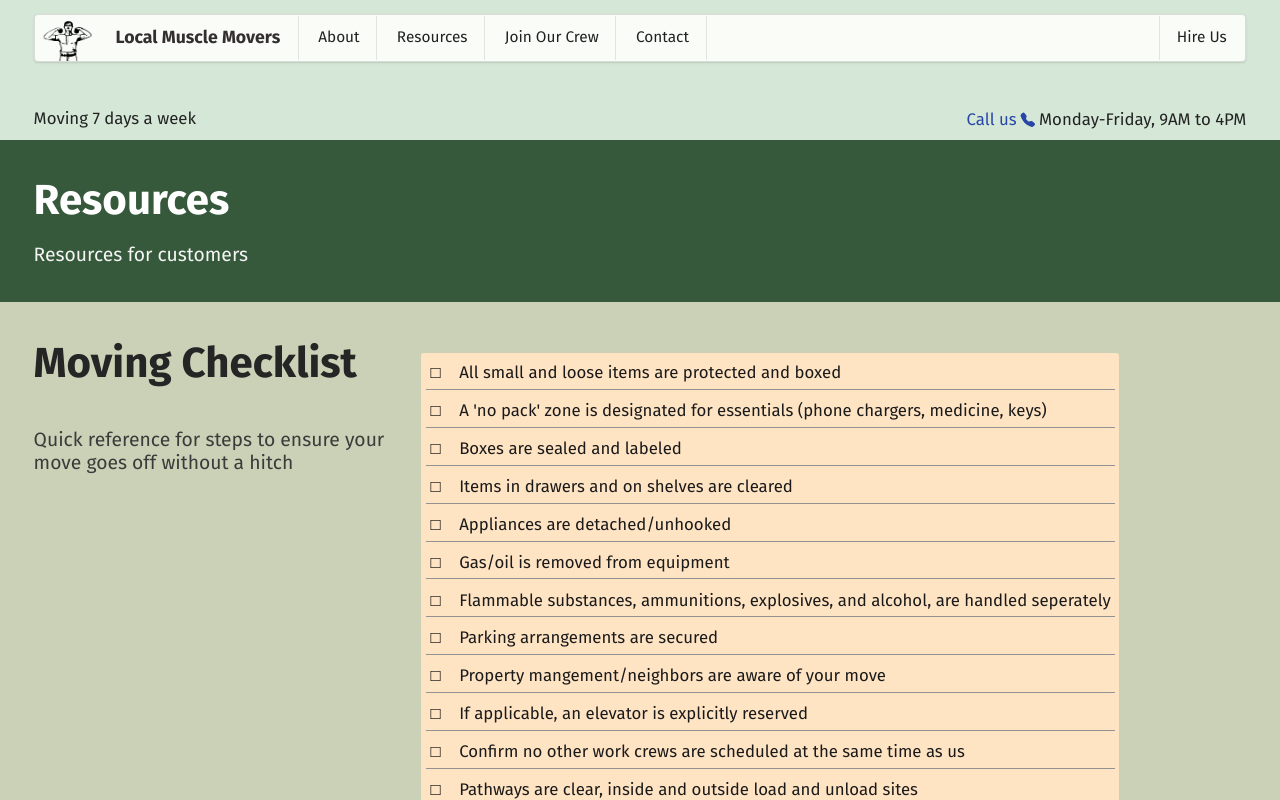
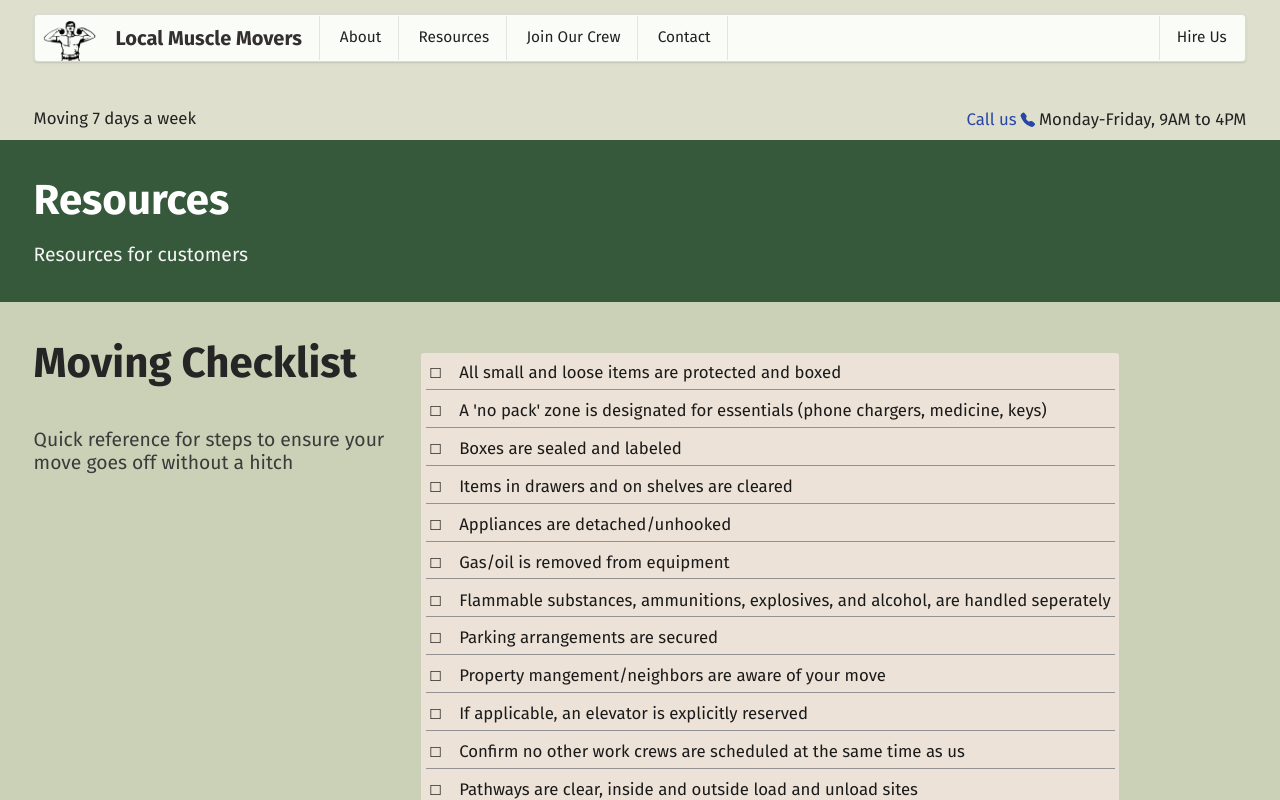
Before and after one commit to zqxyz/lmm-website, a React (Create React App) app: page /resources in a window 1280 px wide. Shown: the top 800 px of the page. Built offline with nearby package versions, Linux system fonts and the light colour scheme.

Commit message:
we've gone fully earth tones

```diff
--- a/public/style/checklist.css
+++ b/public/style/checklist.css
@@ -1,7 +1,7 @@
 ul.checklist {
     list-style-type: none;
     width: fit-content;
-    background-color: bisque;
+    background-color: #ece2d7;
     padding: 0.25em;
     -webkit-border-radius: 3px;
     -moz-border-radius: 3px;
--- a/public/style/header.css
+++ b/public/style/header.css
@@ -48,7 +48,7 @@
 
 #localmuscle {
     color: rgb(51, 47, 47);
-    font-size: 1.15em;
+    font-size: 1.3em;
     font-weight: 700;
     background-color: transparent;
     -webkit-border-radius: 3px;
--- a/public/style/main.css
+++ b/public/style/main.css
@@ -26,7 +26,7 @@ html, body, #root {
 }
 
 body {
-    background-color: #d5e8d7;
+    background-color: #dfdfce;
     color: rgb(34, 34, 34);
     font-size: 1.2em;
     line-height: 140%;
--- a/src/pages/Landing/Services.js
+++ b/src/pages/Landing/Services.js
@@ -62,10 +62,8 @@ const Services = () => {
           <p>
             Local Muscle has loads of experience moving items up to 500 pounds,
             including pianos, gun safes, stone benches, and armoirs. To determine
-            if your item is within our scope of work, fill out our
-            <Link href='/estimate'>
-              estimate form
-            </Link>.
+            if your item is within our scope of work, fill out
+            our <Link href='/estimate'> estimate form</Link>.
           </p>
         </tab>
       </Tabs>
```
